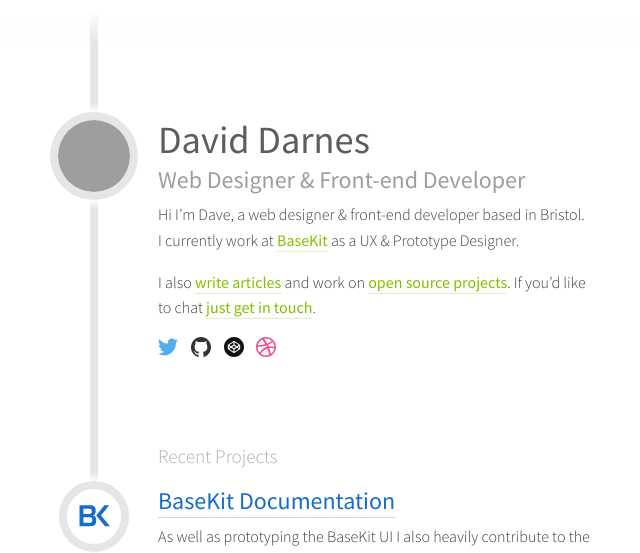
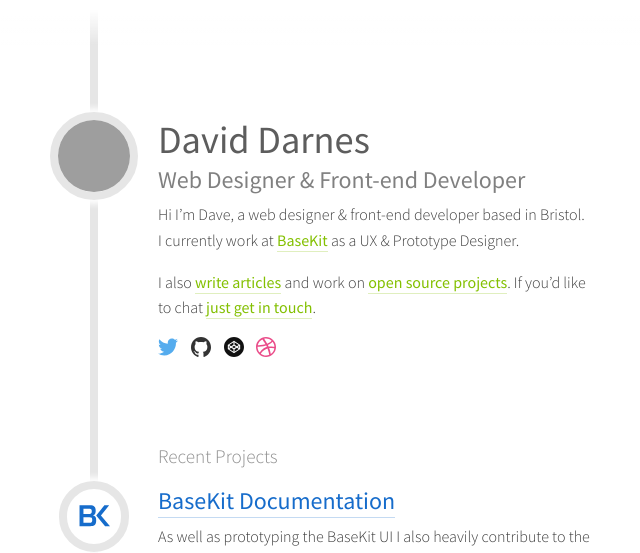
Before and after one commit to daviddarnes/darn.es, a Jekyll site: the page built from index.md, in a window 1280 px wide. Shown: the top 553 px of the page, without its empty margins (319-959 px from the left). Built offline with Jekyll 4.4.1, drawn with Linux system fonts in a browser that asks for light colours; grey boxes are pictures that could not be loaded.

Commit message:
Contrast improvements

```diff
--- a/css/styles.scss
+++ b/css/styles.scss
@@ -6,10 +6,10 @@ layout: none
 $color--background: #ffffff;
 $color--link: #83C001;
 $color--heading: #5D5D5D;
-$color--subheading: #9D9D9D;
+$color--subheading: #808080;
 $color--paragraph: #3D3D3D;
 $color--keyline: darken($color--background, 10%);
-$color--footnote: #ADADAD;
+$color--footnote: #8E8E8E;
 $width--keyline: .5rem;
 
 // Globals & resets
```
